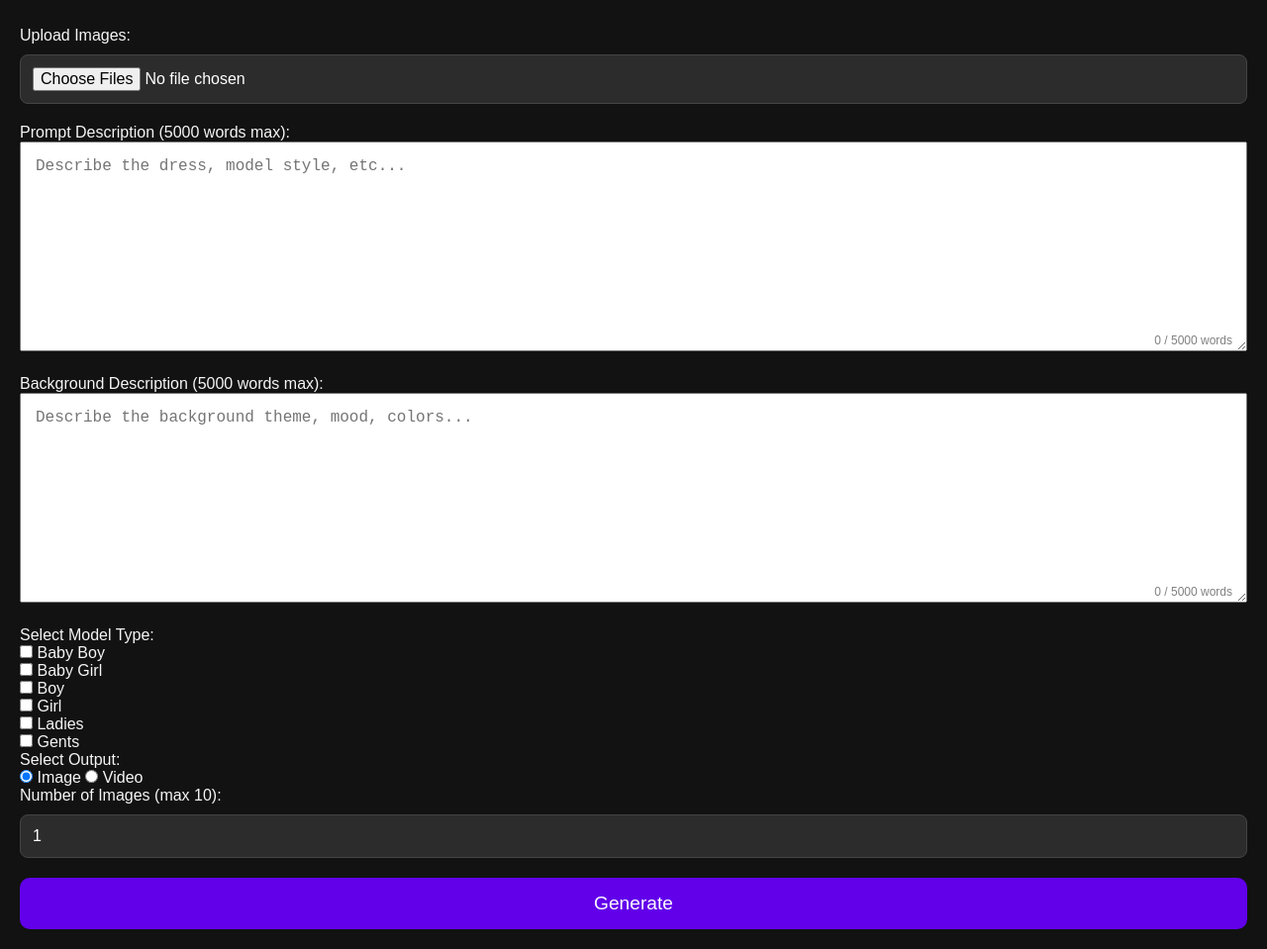
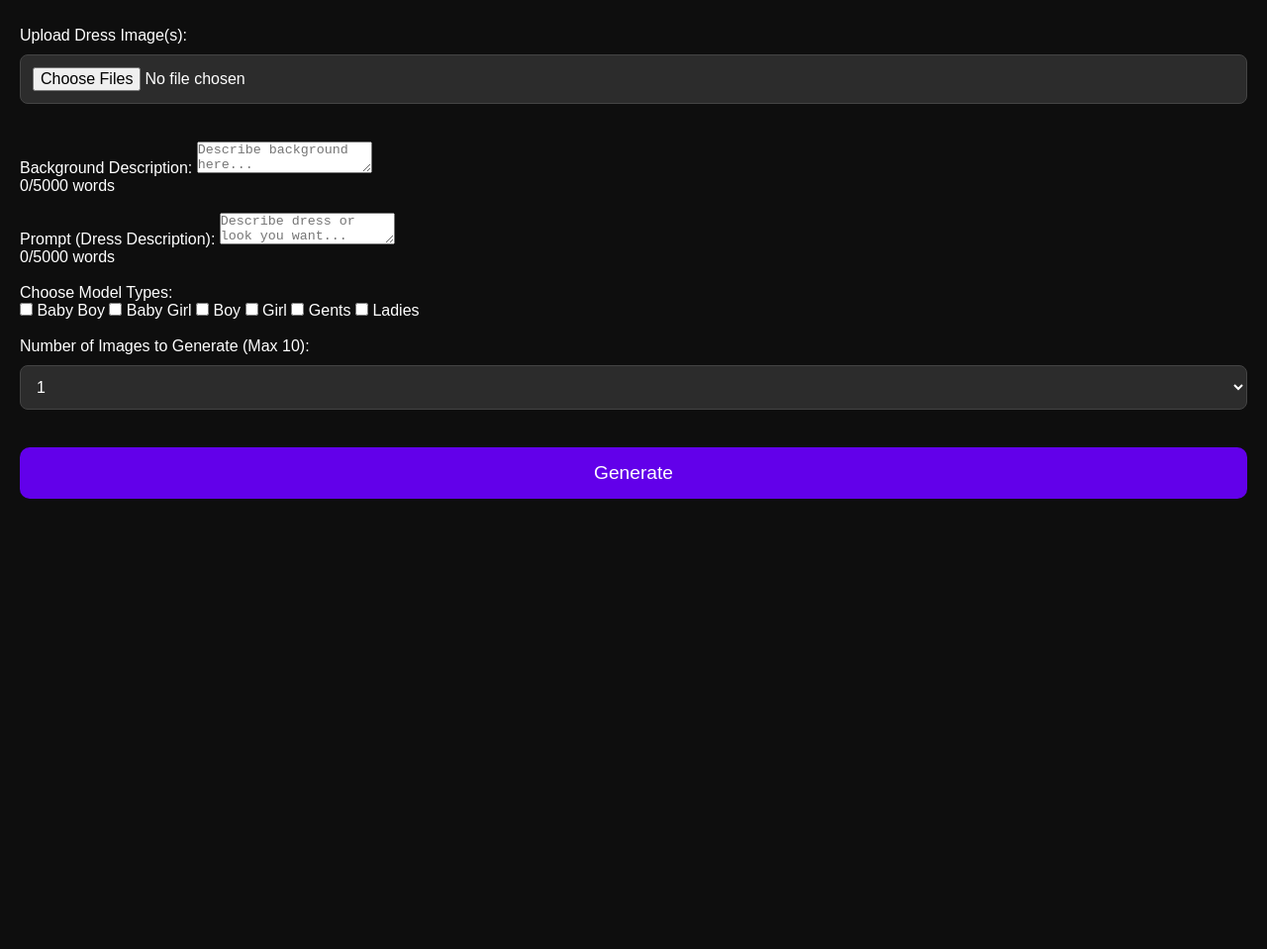
Before and after one commit to prince3800/popli-ai-studio, a plain HTML site: page index.html in a window 1280 px wide. Shown: the part 68-1027 px from the top of the page at 99% size. After the commit the page ends 800 px from the top, so only its background shows below. Drawn offline with Linux system fonts and the light colour scheme.

Commit message:
Update index.html

```diff
--- a/index.html
+++ b/index.html
@@ -1,119 +1,65 @@
 <!DOCTYPE html>
 <html lang="en">
 <head>
-  <meta charset="UTF-8" />
-  <meta name="viewport" content="width=device-width, initial-scale=1.0" />
-  <title>Popli AI Studio</title>
-  <link rel="stylesheet" href="style.css" />
-  <style>
-    .textarea-wrapper {
-      position: relative;
-      margin-bottom: 20px;
-    }
-    textarea {
-      width: 100%;
-      padding: 15px;
-      font-size: 16px;
-      resize: vertical;
-    }
-    .word-counter {
-      position: absolute;
-      bottom: 8px;
-      right: 15px;
-      font-size: 12px;
-      color: gray;
-    }
-  </style>
+    <meta charset="UTF-8">
+    <title>AI Model Image/Video Generator</title>
+    <link rel="stylesheet" href="style.css">
 </head>
-<body>
+<body style="background-color: #0e0e0e; color: white; font-family: 'Poppins', sans-serif;">
 
-  <h1>Popli AI Studio</h1>
+<div class="container">
+    <h1 style="text-align: center;">Popli AI Studio</h1>
 
-  <!-- Upload multiple images -->
-  <div class="upload-section">
-    <label for="imageUpload">Upload Images:</label>
-    <input type="file" id="imageUpload" multiple />
-  </div>
+    <div class="form-section">
+        <label for="imageUpload">Upload Dress Image(s):</label>
+        <input type="file" id="imageUpload" multiple>
 
-  <!-- Prompt Description -->
-  <div class="prompt-section">
-    <label for="promptInput">Prompt Description (5000 words max):</label>
-    <div class="textarea-wrapper">
-      <textarea id="promptInput" maxlength="5000" rows="10" placeholder="Describe the dress, model style, etc..."></textarea>
-      <div id="promptWordCount" class="word-counter">0 / 5000 words</div>
+        <br><br>
+
+        <label for="backgroundDescription">Background Description:</label>
+        <textarea id="backgroundDescription" maxlength="5000" placeholder="Describe background here..."></textarea>
+        <div class="word-count" id="backgroundWordCount">0/5000 words</div>
+
+        <br>
+
+        <label for="prompt">Prompt (Dress Description):</label>
+        <textarea id="prompt" maxlength="5000" placeholder="Describe dress or look you want..."></textarea>
+        <div class="word-count" id="promptWordCount">0/5000 words</div>
+
+        <br>
+
+        <label>Choose Model Types:</label>
+        <div class="checkbox-grid">
+            <label><input type="checkbox" name="modelType" value="Baby Boy"> Baby Boy</label>
+            <label><input type="checkbox" name="modelType" value="Baby Girl"> Baby Girl</label>
+            <label><input type="checkbox" name="modelType" value="Boy"> Boy</label>
+            <label><input type="checkbox" name="modelType" value="Girl"> Girl</label>
+            <label><input type="checkbox" name="modelType" value="Gents"> Gents</label>
+            <label><input type="checkbox" name="modelType" value="Ladies"> Ladies</label>
+        </div>
+
+        <br>
+
+        <label for="numberOfImages">Number of Images to Generate (Max 10):</label>
+        <select id="numberOfImages">
+            <option value="1">1</option>
+            <option value="2">2</option>
+            <option value="3">3</option>
+            <option value="4">4</option>
+            <option value="5">5</option>
+            <option value="6">6</option>
+            <option value="7">7</option>
+            <option value="8">8</option>
+            <option value="9">9</option>
+            <option value="10">10</option>
+        </select>
+
+        <br><br>
+
+        <button id="generateButton">Generate</button>
     </div>
-  </div>
+</div>
 
-  <!-- Background Description -->
-  <div class="background-section">
-    <label for="backgroundPrompt">Background Description (5000 words max):</label>
-    <div class="textarea-wrapper">
-      <textarea id="backgroundPrompt" maxlength="5000" rows="10" placeholder="Describe the background theme, mood, colors..."></textarea>
-      <div id="backgroundWordCount" class="word-counter">0 / 5000 words</div>
-    </div>
-  </div>
-
-  <!-- Model type checkboxes -->
-  <div class="model-section">
-    <label>Select Model Type:</label><br>
-    <input type="checkbox" id="babyBoy" name="modelType" value="Baby Boy">
-    <label for="babyBoy">Baby Boy</label><br>
-
-    <input type="checkbox" id="babyGirl" name="modelType" value="Baby Girl">
-    <label for="babyGirl">Baby Girl</label><br>
-
-    <input type="checkbox" id="boy" name="modelType" value="Boy">
-    <label for="boy">Boy</label><br>
-
-    <input type="checkbox" id="girl" name="modelType" value="Girl">
-    <label for="girl">Girl</label><br>
-
-    <input type="checkbox" id="ladies" name="modelType" value="Ladies">
-    <label for="ladies">Ladies</label><br>
-
-    <input type="checkbox" id="gents" name="modelType" value="Gents">
-    <label for="gents">Gents</label><br>
-  </div>
-
-  <!-- Choose Output Type -->
-  <div class="output-section">
-    <label>Select Output:</label><br>
-    <input type="radio" id="imageOutput" name="outputType" value="Image" checked>
-    <label for="imageOutput">Image</label>
-
-    <input type="radio" id="videoOutput" name="outputType" value="Video">
-    <label for="videoOutput">Video</label>
-  </div>
-
-  <!-- Number of Images -->
-  <div class="number-section">
-    <label for="numImages">Number of Images (max 10):</label>
-    <input type="number" id="numImages" name="numImages" min="1" max="10" value="1">
-  </div>
-
-  <button id="generateButton">Generate</button>
-
-  <script src="script.js"></script>
-
-  <script>
-    // Prompt live word counter
-    const promptInput = document.getElementById('promptInput');
-    const promptWordCount = document.getElementById('promptWordCount');
-
-    promptInput.addEventListener('input', () => {
-      const words = promptInput.value.trim().split(/\s+/).filter(Boolean).length;
-      promptWordCount.textContent = `${words} / 5000 words`;
-    });
-
-    // Background prompt live word counter
-    const backgroundInput = document.getElementById('backgroundPrompt');
-    const backgroundWordCount = document.getElementById('backgroundWordCount');
-
-    backgroundInput.addEventListener('input', () => {
-      const words = backgroundInput.value.trim().split(/\s+/).filter(Boolean).length;
-      backgroundWordCount.textContent = `${words} / 5000 words`;
-    });
-  </script>
-
+<script src="script.js"></script>
 </body>
 </html>
```
